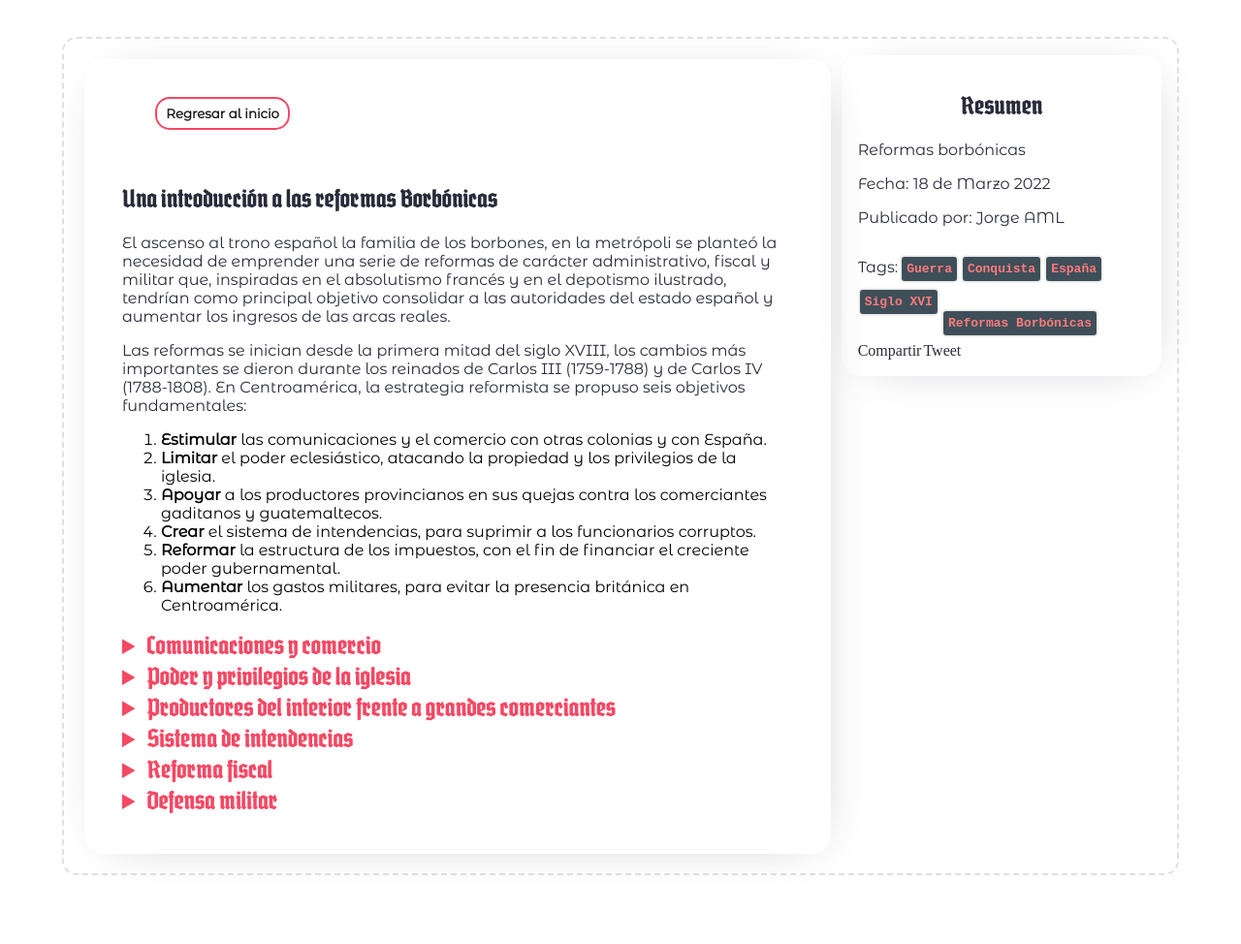
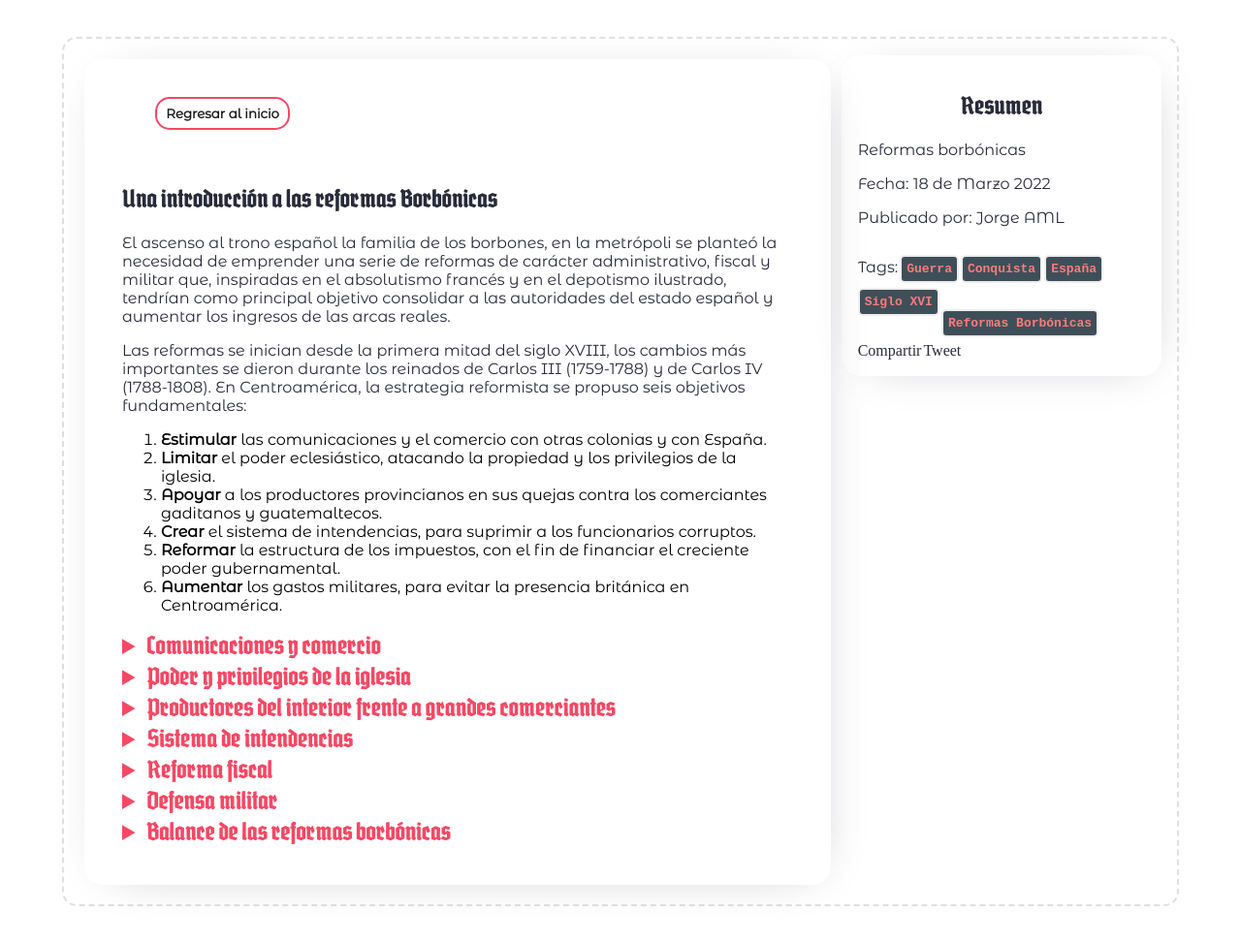
Before and after one commit to jorgeAML/creativeaml, a Jekyll site: the page built from blog_posts/18-03-2022.md, in a window 1280 px wide. Shown: the whole page at 97% size. Built offline with Jekyll 4.4.1, drawn with Linux system fonts in a browser that asks for light colours; some web fonts are replaced; a script that is not in the unit is left out; comment, search, counter and statistics services are not loaded; before the commit the page ends 942 px from its top, so only the background shows below that; some of the changed lines change nothing that is shown.

Commit message:
Balance de las reformas borbonicas

```diff
--- a/blog_posts/18-03-2022.md
+++ b/blog_posts/18-03-2022.md
@@ -77,5 +77,12 @@
             <p>Más adelante, en 1786, la firma de la Convención Anglo-Española autorizó a los ingleses a continuar con la tala de maderas preciosas y de palo de brazil en Belice. Los ingleses, por su parte, se comprometieron a desalojar los asentamientos de las costas hondureñas y nicaragüenses, tanto como los de las Islas de la Bahía y de otras pequeñas islas del Caribe. Más de 3500 personas dejaron la zona, pero algunos colonos se negaron a abandonar sus pertenencias y debieron reconocer el dominio español.</p>
             <p>A pesar de todos los esfuerzos realizados, no se logró eliminar la presencia de los ingleses en el Caribe centroamericano, y más bien, en el ocaso de la época colonial, el contrabando se incrementó a través de Belice, el cual se convirtió en el principal asentamiento inglés en la región.</p>
         </details>
+        <details>
+            <summary>Balance de las reformas borbónicas</summary>
+            <p>Un rápido balance sobre los alcances del reformismo borbónico en Centroamérica muestra los pobres resultados alcanzados.</p>
+            <p>Los intentos de romper el poderío de los comerciantes guatemaltecos y de la iglesia fue un fracaso. En cambio, si fue posible aumentar los ingresos fiscales, gracias a los monopolios establecidos y al control administrativo más eficinte. Pero el resultado obtenido no fue el esperado: las medidas acrecentaron el descontento general, el cual se manifestó en movimientos antiespañolistas y de protesta antifiscal que alteraron la tranquilidad en varias partes del Reino.</p>
+            <p>En cuanto a la defensa del Istmo, el logro más importante fue la contención de los ingleses en la Mosquitia; así se evitó que la costa del caribe de Nicaragua se convirtiera en otra colonia inglesa, como sucedió con Belice. Pese a los logros limitados a las Reformas Borbónicas en Centroamérica, es posible afirmar que, hacia 1790, el poder del Estado español era mayor que nunca antes desde la conquista.</p>
+            <p>Sin embargo, en menos de veinte años iba a colapsar. Poco a poco, el terreno se iba preparando para la emancipación de España.</p>
+        </details>
     </section>
 </article>
```
